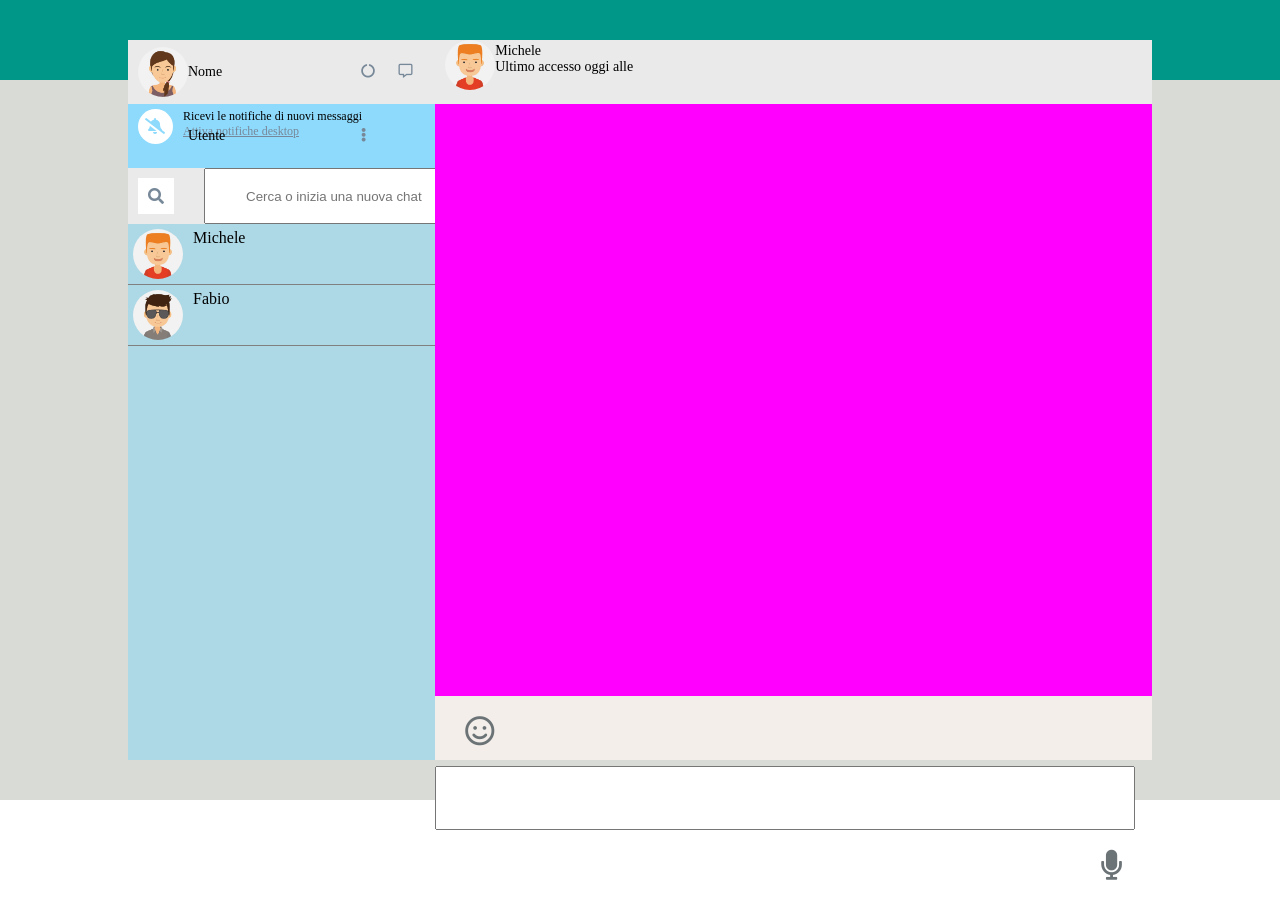
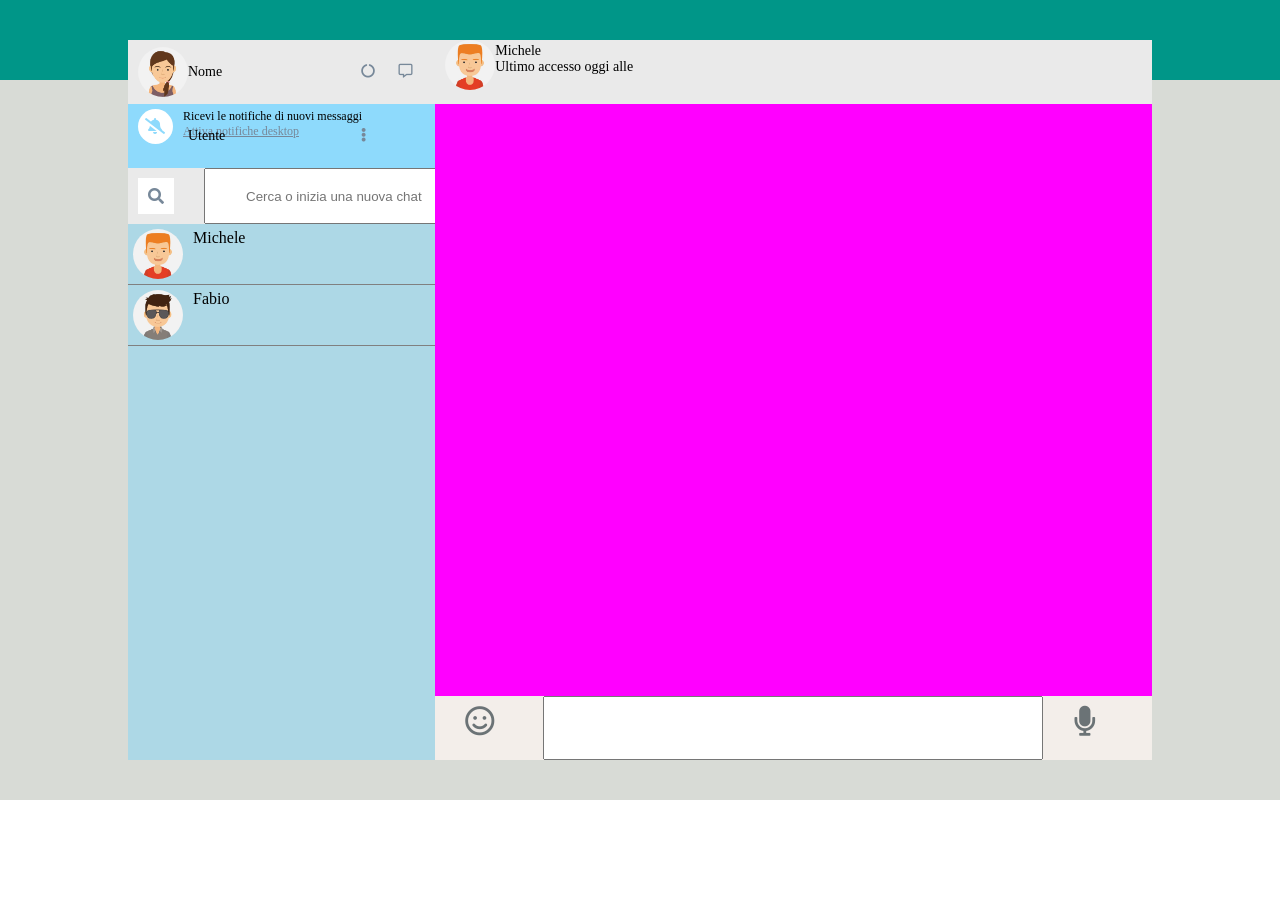
Before and after one commit to La-wii/vue-boolzapp, a plain HTML site: page index.html in a window 1280 px wide. After the commit the page ends 800 px from the top, so only its background shows below. Drawn offline with nearby package versions, Linux system fonts and the light colour scheme.

Commit message:
fixed footer

```diff
--- a/css/style.css
+++ b/css/style.css
@@ -189,19 +189,28 @@ footer{
     float: left;
 }
 
+.smile{
+    width: 15%;
+}
+
+.message{
+    width: 60%;
+}
 
 .microphone{
     float: right;
+    width: 15%;
 }
 
 footer i {
     color: #6b7376;
-    padding: 20px 30px;
     font-size: 30px;
+    padding: 10px 30px;
 }
 
 footer input{
-    width: 700px;
+    text-align: center;
+    width: 500px;
     height: 8vh;
     line-height: 8vh;
 }
```
